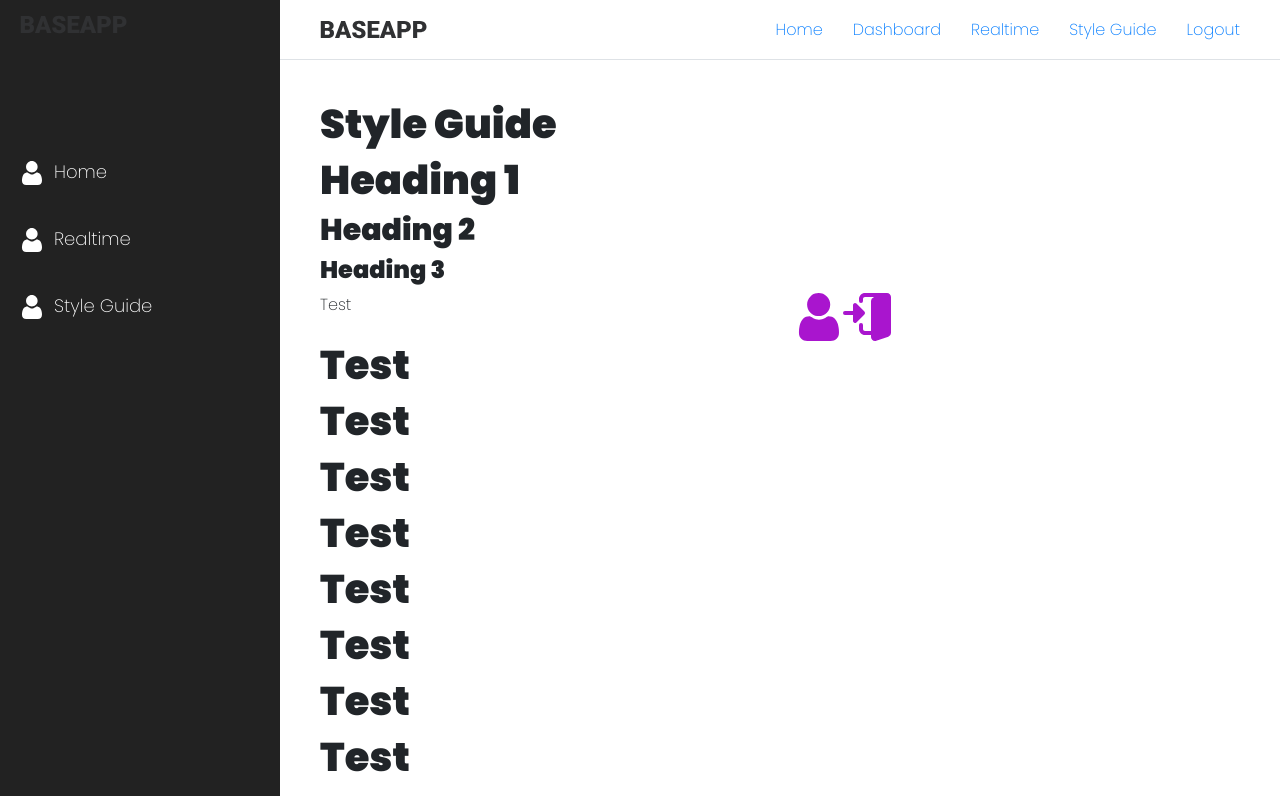
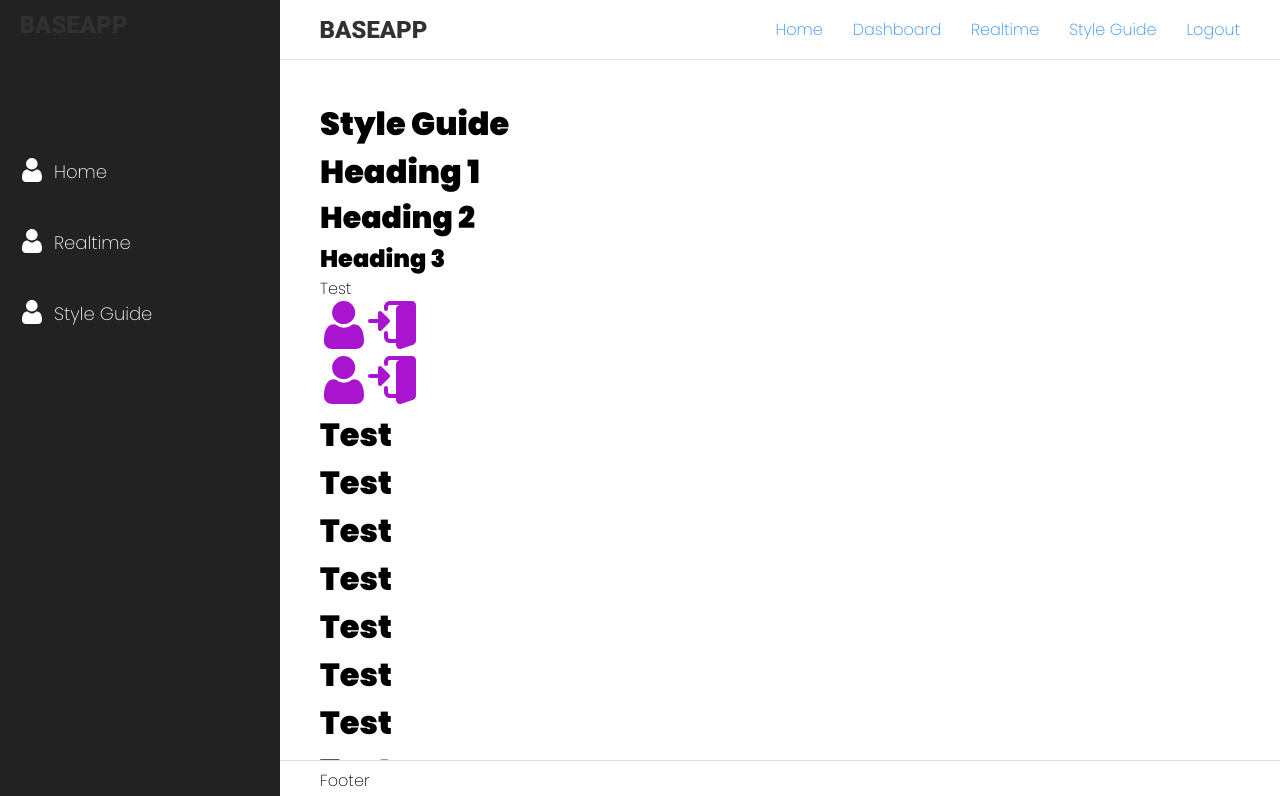
Before and after one commit to claudiogaraycochea/bpweb, a React (Create React App) app: page /style in a window 1280 px wide. Shown: the top 796 px of the page. Built offline with nearby package versions, Linux system fonts and the light colour scheme.

Commit message:
Bootstrap removed

```diff
--- a/src/components/header/Header.css
+++ b/src/components/header/Header.css
@@ -5,9 +5,6 @@
   background-color: #ffffff;
   padding: 10px 40px;
   height: 60px;
-  position: fixed;
-  left: 0;
-  right: 0;
   border-bottom: 1px solid #dee2e6;
 }
 
--- a/src/components/sideMenu/SideMenu.css
+++ b/src/components/sideMenu/SideMenu.css
@@ -4,8 +4,8 @@
   width: 280px;
   padding: 10px 20px;
   background-color: #222222;
-  position: fixed;
-  height: 100%;
+  /*position: fixed;
+  height: 100%;*/
 }
 
 .side-menu .logo {
--- a/src/index.tsx
+++ b/src/index.tsx
@@ -3,7 +3,7 @@ import ReactDOM from 'react-dom';
 import './index.css';
 import App from './app/App';
 import reportWebVitals from './reportWebVitals';
-import 'bootstrap/dist/css/bootstrap.min.css';
+// import 'bootstrap/dist/css/bootstrap.min.css';
 import './ui/ui.css';
 
 ReactDOM.render(
--- a/src/layouts/dashboardLayout/DashboardLayout.css
+++ b/src/layouts/dashboardLayout/DashboardLayout.css
@@ -5,9 +5,5 @@
 
 .dashboard-layout .main-wrapper {
   flex: 1;
-  margin-left: 280px;
+  flex-direction: column;
 }
-.dashboard-layout .header {
-  left: 280px;
-  right: 0;
-}
--- a/src/ui/sources/containers/Container.css
+++ b/src/ui/sources/containers/Container.css
@@ -1,4 +1,5 @@
 .container, .container-fluid {
-  min-height: calc(100vh - 100px);
+  height: calc(100vh - 100px);
   overflow: auto;
+  padding: 40px;
 }
--- a/src/ui/sources/texts/Texts.css
+++ b/src/ui/sources/texts/Texts.css
@@ -1,13 +1,14 @@
 h1, h2, h3, h4 {
-  font-weight: bold !important;
+  font-weight: bold;
+  margin: 0;
 }
 
 h2 {
-  font-size: 30px !important;
+  font-size: 30px;
 }
 
 h3 {
-  font-size: 24px !important;
+  font-size: 24px;
 }
 
 .text-red {
--- a/src/ui/styleGuide/StyleGuide.tsx
+++ b/src/ui/styleGuide/StyleGuide.tsx
@@ -1,7 +1,7 @@
 import React from 'react';
 import { Link } from 'react-router-dom';
-import { Button, Row, Col } from 'react-bootstrap';
-import { Container, Icon, Color } from '../ui';
+// import { Button, Row, Col } from 'react-bootstrap';
+import { Container, Row, Col, Icon, Color } from '../ui';
 
 function StyleGuide() {
   return (
@@ -12,7 +12,10 @@ function StyleGuide() {
       <h3>Heading 3</h3>
       <Row>
         <Col>Test</Col>
-        <Col><Icon icon='IconUser' color={Color.primary} size='medium'/><Icon icon='IconLogout' color={Color.primary} size='medium'/>  </Col>
+      </Row>
+      <Row>
+        <Col><Icon icon='IconUser' color={Color.primary} size='medium'/><Icon icon='IconLogout' color={Color.primary} size='medium'/></Col>
+        <Col><Icon icon='IconUser' color={Color.primary} size='medium'/><Icon icon='IconLogout' color={Color.primary} size='medium'/></Col>
       </Row>
 
 
@@ -52,7 +55,7 @@ function StyleGuide() {
       <h1>Test</h1>
       <h1>Test</h1>
       <Link to='/login'>
-        <Button>Login</Button>
+        <button>Login</button>
       </Link>
     </div>
   );
--- a/src/ui/ui.css
+++ b/src/ui/ui.css
@@ -3,6 +3,10 @@
 body, html {
   height: 100%;
   font-family: 'Poppins', sans-serif;
+}
+
+* {
+  box-sizing: border-box;
 }
 
 /* Scroll */
@@ -26,16 +30,16 @@ body, html {
 
 ::-webkit-scrollbar-track {
   border-radius: 10px;
-  background-color: #353535;
+  background-color: #e6e6e6;
+}
+
+a {
+  color: #298dff;
+  text-decoration: none;
 }
 
 a:hover {
-  text-decoration: none;
-}
-
-.container, .container-fluid {
-  margin-top: 60px;
-  padding: 40px;
+  color: blue;
 }
 
 /* Medium devices (tablets, 768px and up) */
```
